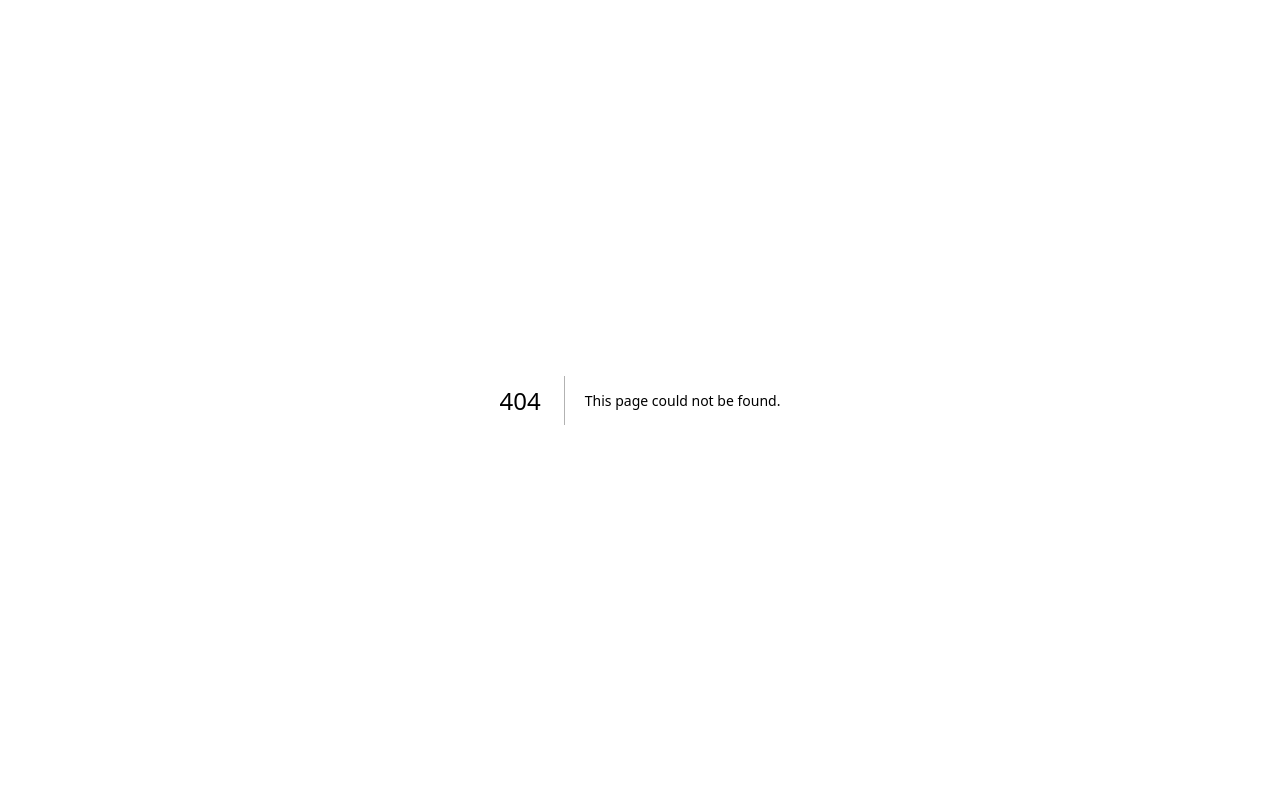
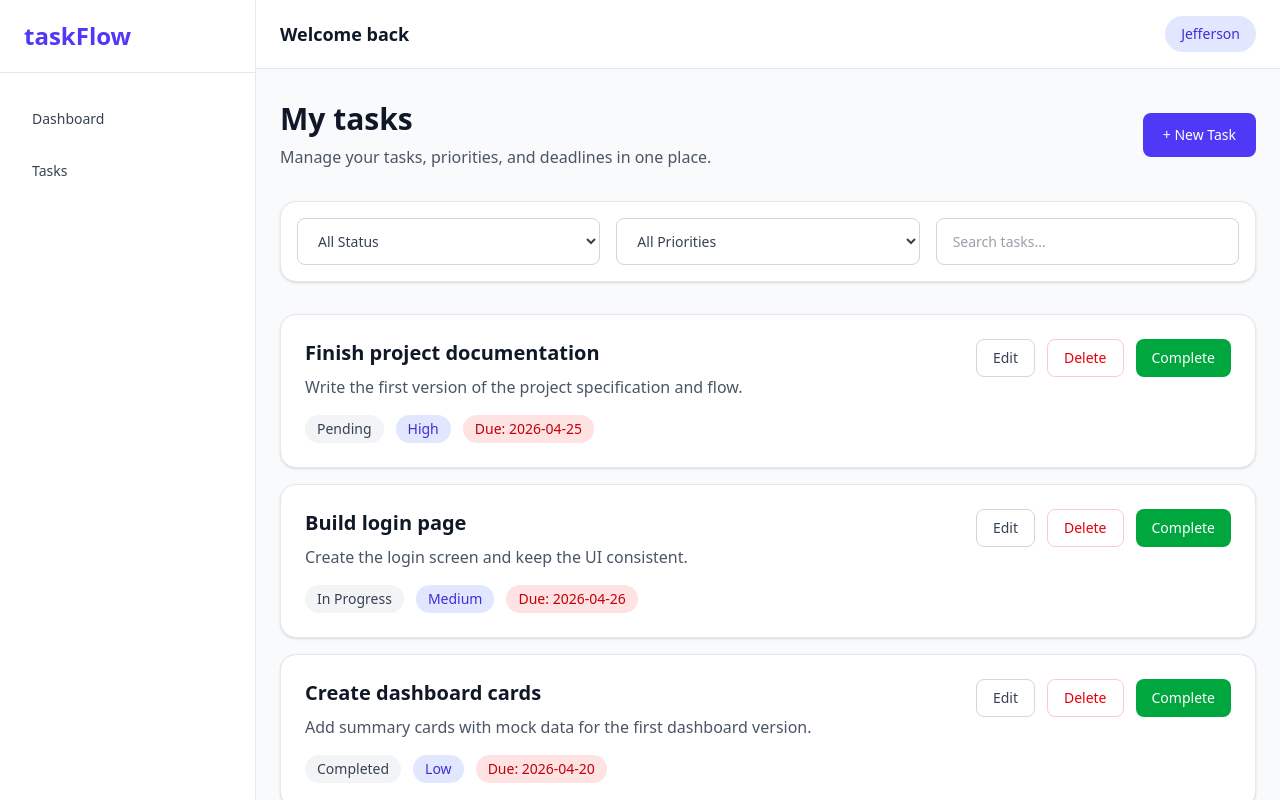
Before and after one commit to JRizzetto/meus-projetos-full-stack-portifolio, a Next.js app in the folder projeto-01-task-manager-saas/: page /dashboard/tasks in a window 1280 px wide. Before the commit this address had no page. Shown: the top 800 px of the page. Built offline with nearby package versions, Linux system fonts and the light colour scheme.

Commit message:
projeto-01-task-manager-saas - Feat: Frontend UI inicial do frontend finalizado

```diff
--- a/projeto-01-task-manager-saas/src/app/dashboard/layout.tsx
+++ b/projeto-01-task-manager-saas/src/app/dashboard/layout.tsx
@@ -7,28 +7,42 @@ type DashboardLayoutProps = {
 
 export default function DashboardLayout({ children }: DashboardLayoutProps) {
   return (
-    <div>
-      <div>
-        <aside>
-          <div>
-            <h1>taskFlow</h1>
+    <div className="bg-gray-50 min-h-screen text-gray-900">
+      <div className="flex min-h-screen">
+        <aside className="w-64 border-r border-gray-200 bg-white">
+          <div className="border-b border-gray-200 px-6 py-5">
+            <h1 className="text-2xl font-bold text-indigo-600">taskFlow</h1>
           </div>
 
-          <nav>
-            <Link href="/dashboard">Dashboard</Link>
-            <Link href="/dashboard">Tasks</Link>
+          <nav className="flex flex-col gap-2 px-4 py-6">
+            <Link
+              href="/dashboard"
+              className="rounded-lg px-4 py-3 text-sm font-medium text-gray-700 transition hover:bg-gray-100 hover:text-indigo-600"
+            >
+              Dashboard
+            </Link>
+            <Link
+              href="/dashboard/tasks"
+              className="rounded-lg px-4 py-3 text-sm font-medium text-gray-700 transition hover:bg-gray-100 hover:text-indigo-600"
+            >
+              Tasks
+            </Link>
           </nav>
         </aside>
 
-        <div>
-          <header>
-            <div>
-              <h2>Welcome back</h2>
-              <div>Jefferson</div>
+        <div className="flex flex-1 flex-col">
+          <header className="border-b border-gray-200 bg-white px-6 py-4">
+            <div className="flex items-center justify-between">
+              <h2 className="text-lg font-semibold text-gray-900">
+                Welcome back
+              </h2>
+              <div className="rounded-full bg-indigo-100 px-4 py-2 text-sm font-medium text-indigo-700">
+                Jefferson
+              </div>
             </div>
           </header>
 
-          <main>{children}</main>
+          <main className="flex-1 px-6 py-8">{children}</main>
         </div>
       </div>
     </div>
--- a/projeto-01-task-manager-saas/src/app/dashboard/page.tsx
+++ b/projeto-01-task-manager-saas/src/app/dashboard/page.tsx
@@ -1,10 +1,101 @@
+const summaryCards = [
+  {
+    title: "Total Tasks",
+    value: 24,
+  },
+  {
+    title: "Completed",
+    value: 16,
+  },
+  {
+    title: "Pending",
+    value: 6,
+  },
+  {
+    title: "In Progress",
+    value: 2,
+  },
+];
+
+const recentTasks = [
+  {
+    id: 1,
+    title: "Finish landing page",
+    status: "Completed",
+    priority: "High",
+  },
+  {
+    id: 2,
+    title: "Create login screen",
+    status: "In Progress",
+    priority: "Medium",
+  },
+  {
+    id: 3,
+    title: "Plan database models",
+    status: "Pending",
+    priority: "High",
+  },
+  {
+    id: 4,
+    title: "Write project documentation",
+    status: "Completed",
+    priority: "Low",
+  },
+];
+
 export default function DashboardPage() {
   return (
-    <section>
-      <h1 className="text-3xl font-bold text-gray-900">Dashboard</h1>
-      <p className="mt-2 text-gray-600">
-        Welcome to your task manager dashboard.
-      </p>
+    <section className="space-y-8">
+      <div>
+        <h1 className="text-3xl font-bold text-gray-900">Dashboard</h1>
+        <p className="mt-2 text-gray-600">
+          Here is an overview of your tasks and recent activity.
+        </p>
+      </div>
+
+      <div className="grid gap-6 sm:grid-cols-2 xl:grid-cols-4">
+        {summaryCards.map((card) => (
+          <div
+            key={card.title}
+            className="rounded-2xl border border-gray-200 bg-white p-6 shadow-sm"
+          >
+            <p className="text-sm font-medium text-gray-500">{card.title}</p>
+            <p className="mt-3 text-3xl font-bold text-gray-900">
+              {card.value}
+            </p>
+          </div>
+        ))}
+      </div>
+
+      <div className="rounded-2xl border border-gray-200 bg-white p-6 shadow-sm">
+        <div className="mb-6">
+          <h2 className="text-xl font-semibold text-gray-900">Recent Tasks</h2>
+          <p className="mt-1 text-sm text-gray-600">
+            A quick look at your latest tasks.
+          </p>
+        </div>
+
+        <div className="space-y-4">
+          {recentTasks.map((task) => (
+            <div
+              key={task.id}
+              className="flex flex-col gap-3 rounded-xl border border-gray-200 p-4 md:flex-row md:items-center md:justify-between"
+            >
+              <div>
+                <h3 className="font-semibold text-gray-900">{task.title}</h3>
+                <p className="mt-1 text-sm text-gray-500">
+                  Status: {task.status}
+                </p>
+              </div>
+
+              <span className="w-fit rounded-full bg-indigo-100 px-3 py-1 text-sm font-medium text-indigo-700">
+                {task.priority}
+              </span>
+            </div>
+          ))}
+        </div>
+      </div>
     </section>
   );
 }
--- /dev/null
+++ b/projeto-01-task-manager-saas/src/app/dashboard/tasks/page.tsx
@@ -0,0 +1,119 @@
+const tasks = [
+  {
+    id: 1,
+    title: "Finish project documentation",
+    description:
+      "Write the first version of the project specification and flow.",
+    status: "Pending",
+    priority: "High",
+    dueDate: "2026-04-25",
+  },
+  {
+    id: 2,
+    title: "Build login page",
+    description: "Create the login screen and keep the UI consistent.",
+    status: "In Progress",
+    priority: "Medium",
+    dueDate: "2026-04-26",
+  },
+  {
+    id: 3,
+    title: "Create dashboard cards",
+    description:
+      "Add summary cards with mock data for the first dashboard version.",
+    status: "Completed",
+    priority: "Low",
+    dueDate: "2026-04-20",
+  },
+  {
+    id: 4,
+    title: "Plan Prisma models",
+    description: "Define User and Task entities for the database.",
+    status: "Pending",
+    priority: "High",
+    dueDate: "2026-04-28",
+  },
+];
+
+export default function TaskPage() {
+  return (
+    <section className="space-y-8">
+      <div className="flex flex-col gap-4 md: flex-row md:items-center md:justify-between">
+        <div>
+          <h1 className="text-3xl font-bold text-gray-900">My tasks</h1>
+          <p className="mt-2 text-gray-600">
+            Manage your tasks, priorities, and deadlines in one place.
+          </p>
+        </div>
+
+        <button className="rounded-lg bg-indigo-600 px-5 py-3 text-sm font-medium text-white transition hover:bg-indigo-700">
+          + New Task
+        </button>
+      </div>
+
+      <div className="grid gap-4 rounded-2xl border border-gray-200 bg-white p-4 shadow-sm md:grid-cols-3">
+        <select className="rounded-lg border border-gray-300 px-4 py-3 text-sm text-gray-700 outline-none focus:border-indigo-600">
+          <option>All Status</option>
+          <option>Pending</option>
+          <option>In Progress</option>
+          <option>Completed</option>
+        </select>
+
+        <select className="rounded-lg border border-gray-300 px-4 py-3 text-sm text-gray-700 outline-none focus:border-indigo-600">
+          <option>All Priorities</option>
+          <option>Low</option>
+          <option>Medium</option>
+          <option>High</option>
+        </select>
+
+        <input
+          type="text"
+          placeholder="Search tasks..."
+          className="rounded-lg border border-gray-300 px-4 py-3 text-sm text-gray-700 outline-none focus:border-indigo-600"
+        />
+      </div>
+
+      <div className="space-y-4">
+        {tasks.map((task) => (
+          <article
+            key={task.id}
+            className="rounded-2xl border border-gray-200 bg-white p-6 shadow-sm"
+          >
+            <div className="flex flex-col gap-4 lg:flex-row lg:items-start lg:justify-between">
+              <div className="max-w-2xl">
+                <h2 className="text-xl font-semibold text-gray-900">
+                  {task.title}
+                </h2>
+                <p className="mt-2 text-gray-600">{task.description}</p>
+
+                <div className="mt-4 flex flex-wrap gap-3">
+                  <span className="rounded-full bg-gray-100 px-3 py-1 text-sm font-medium text-gray-700">
+                    {task.status}
+                  </span>
+                  <span className="rounded-full bg-indigo-100 px-3 py-1 text-sm font-medium text-indigo-700">
+                    {task.priority}
+                  </span>
+                  <span className="rounded-full bg-red-100 px-3 py-1 text-sm font-medium text-red-700">
+                    Due: {task.dueDate}
+                  </span>
+                </div>
+              </div>
+
+              <div className="flex flex-wrap gap-3">
+                <button className="rounded-lg border border-gray-300 px-4 py-2 text-sm font-medium text-gray-700 transition hover:bg-gray-100">
+                  Edit
+                </button>
+                <button className="rounded-lg border border-red-200 px-4 py-2 text-sm font-medium text-red-600 transition hover:bg-red-50">
+                  Delete
+                </button>
+                <button className="rounded-lg bg-green-600 px-4 py-2 text-sm font-medium text-white transition hover:bg-green-700">
+                  Complete
+                </button>
+              </div>
+            </div>
+          </article>
+        ))}
+      </div>
+    </section>
+  );
+}
--- a/projeto-01-task-manager-saas/src/app/page.tsx
+++ b/projeto-01-task-manager-saas/src/app/page.tsx
@@ -57,7 +57,7 @@ export default function Home() {
         <div className="mx-auto flex max-w-6xl items-center justify-between px-6 py-4">
           <h1 className="text-2xl font-bold text-indigo-600">TaskFlow</h1>
 
-          <div className="hidden lg:flex gap-10 font-bold">
+          <div className="hidden lg:flex gap-10 font-bold text-gray-700">
             <button
               onClick={() => openMenu("functions")}
               className="hover:text-indigo-600 transition-colors cursor-pointer"
```
